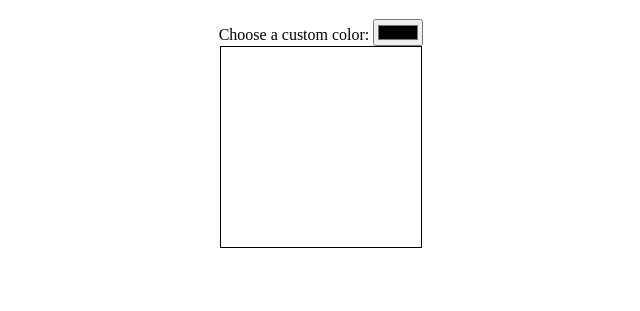
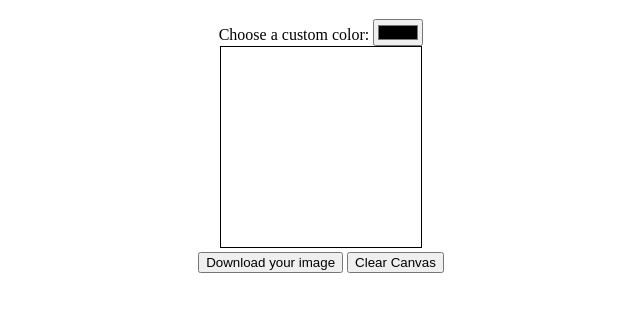
Before and after one commit to aditya-singh-2002/drawing, a plain HTML site: page index.html in a window 1280 px wide. Shown: the part 61-372 px from the top of the page, without its empty margins (319-959 px from the left). Drawn offline with Linux system fonts and the light colour scheme.

Commit message:
Update index.html

```diff
--- a/index.html
+++ b/index.html
@@ -10,6 +10,9 @@
     <input type="color" id="customColor">
     <br>
     <canvas id="Canvas" width="200" height="200"></canvas>
+    <br>
+    <button id="downloadButton">Download your image</button>
+    <button id="clearButton">Clear Canvas</button>
 
     <script src="script.js"></script>
 </body>
```
